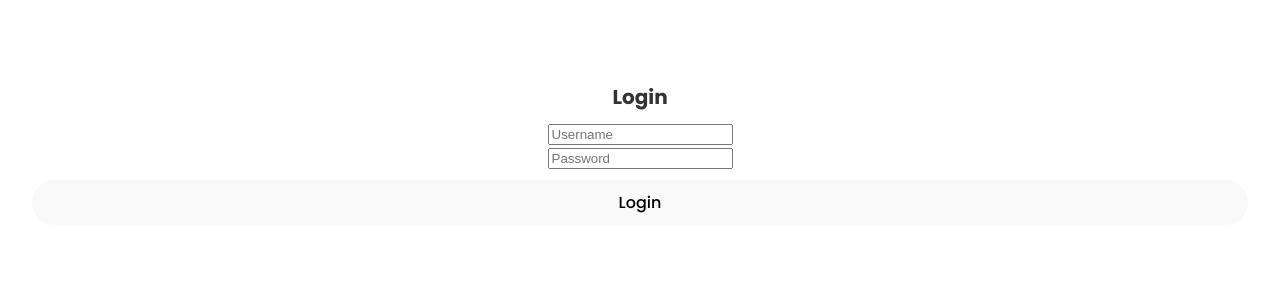
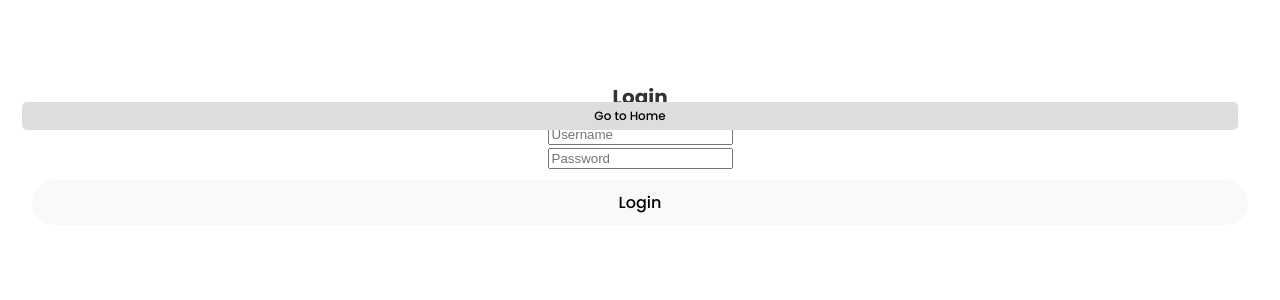
Before and after one commit to SecretariatV/Spoko, a React (Vite) app: page /login in a window 1280 px wide. Shown: the top 300 px of the page. Built offline with nearby package versions, Linux system fonts and the light colour scheme; no server answers.

Commit message:
trying to make the login page the same as before

```diff
--- a/src/pages/Login.jsx
+++ b/src/pages/Login.jsx
@@ -27,7 +27,7 @@ const Login = () => {
     };
 
     return (
-        <div style={{ textAlign: "center", marginTop: "50px" }}>
+        <div style={{ textAlign: "center", marginTop: "50px", position: "relative" }}>
             <h2>Login</h2>
             <form onSubmit={handleLogin}>
                 <input
@@ -49,6 +49,24 @@ const Login = () => {
                 <button type="submit">Login</button>
             </form>
             <p>{message}</p>
+
+            {/* Tiny button to go to home */}
+            <button
+                onClick={() => navigate("/")}
+                style={{
+                    position: "absolute",
+                    top: "10px",
+                    right: "10px",
+                    fontSize: "12px",
+                    padding: "5px 10px",
+                    border: "none",
+                    backgroundColor: "#ddd",
+                    cursor: "pointer",
+                    borderRadius: "5px"
+                }}
+            >
+                Go to Home
+            </button>
         </div>
     );
 };
```
